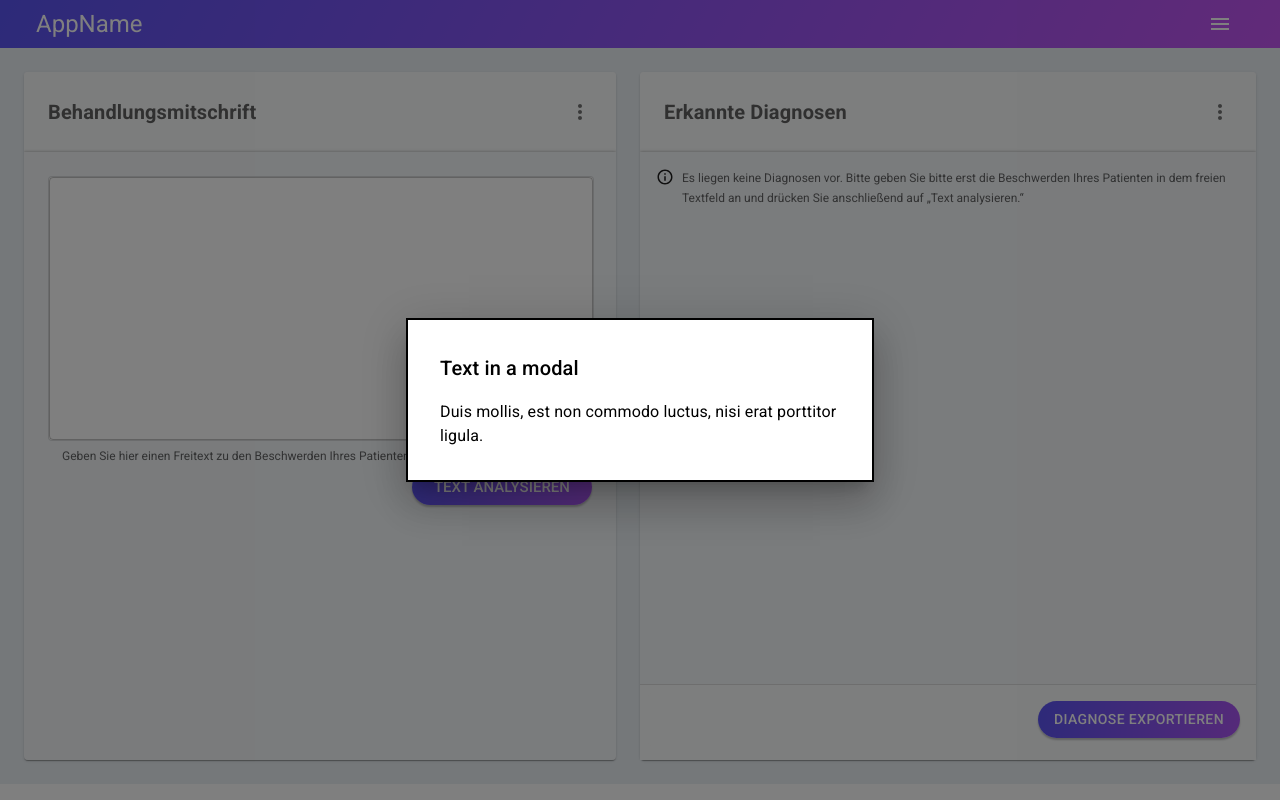
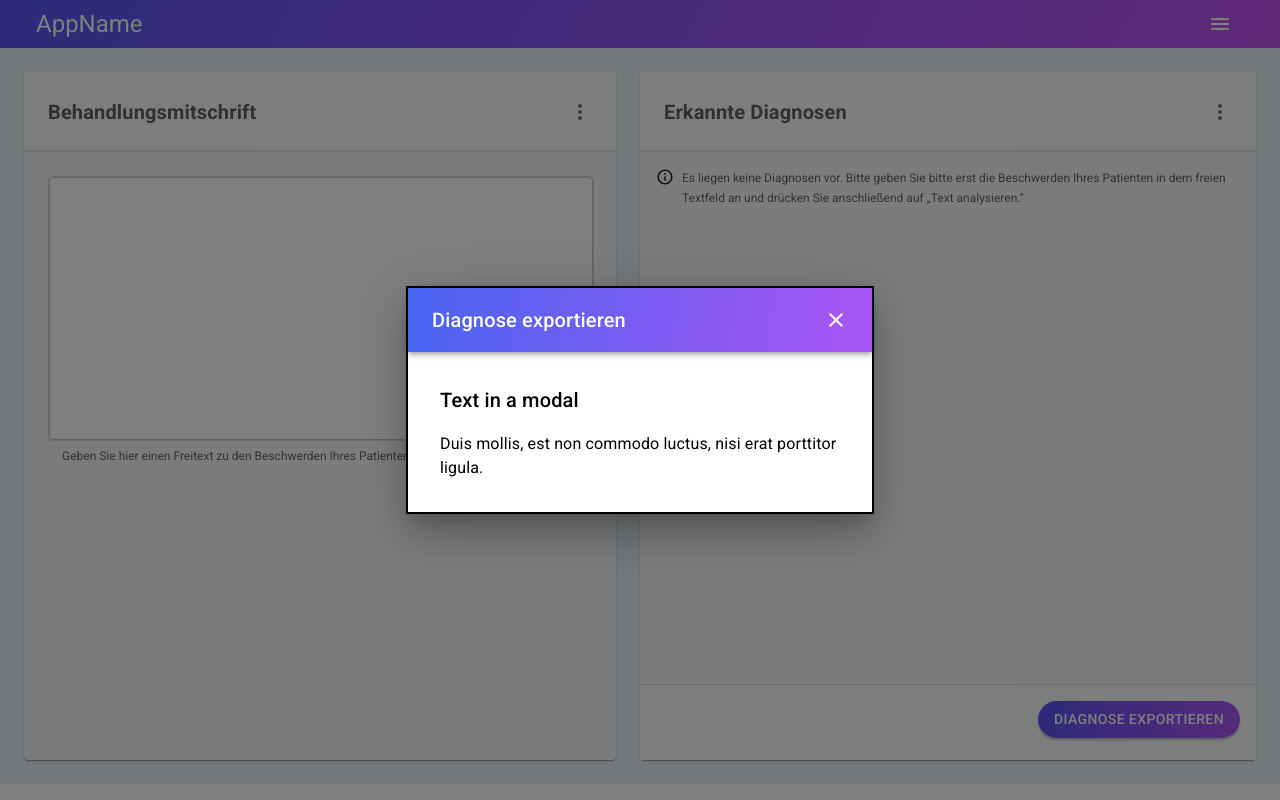
Before and after one commit to chami98/Mediverse, a React (Create React App) app: page / in a window 1280 px wide. Both pictures are taken after a click on the button "DIAGNOSE EXPORTIEREN". Built offline with nearby package versions, Linux system fonts and the light colour scheme.

Commit message:
Designed Header of the export Diagnosis Modal

```diff
--- a/src/Components/OutputDataContainer.js
+++ b/src/Components/OutputDataContainer.js
@@ -7,10 +7,11 @@ import IconButton from "@mui/material/IconButton";
 import Typography from "@mui/material/Typography";
 import MoreVertIcon from "@mui/icons-material/MoreVert";
 import Box from "@mui/material/Box";
-import { Button, Divider, Stack } from "@mui/material";
+import { AppBar, Button, Divider, Paper, Stack, Toolbar } from "@mui/material";
 import InfoOutlinedIcon from "@mui/icons-material/InfoOutlined";
 import DetectedDiagnoses from "./DetectedDiagnoses";
 import Modal from "@mui/material/Modal";
+import CloseIcon from "@mui/icons-material/Close";
 
 const style = {
   position: "absolute",
@@ -156,6 +157,21 @@ const OutputDataContainer = ({
         aria-describedby="modal-modal-description"
       >
         <Box sx={style}>
+          <AppBar
+            sx={{
+              background:
+                "transparent linear-gradient(96deg, #4864F1 0%, #AA55F4 100%) 0% 0% no-repeat padding-box",
+            }}
+          >
+            <Toolbar sx={{ justifyContent: "space-between" }}>
+              <Typography variant="h6" component="div">
+                Diagnose exportieren
+              </Typography>
+              <CloseIcon sx={{ cursor: "pointer" }} onClick={handleClose} />
+            </Toolbar>
+          </AppBar>
+
+          <Toolbar />
           <Typography id="modal-modal-title" variant="h6" component="h2">
             Text in a modal
           </Typography>
```
